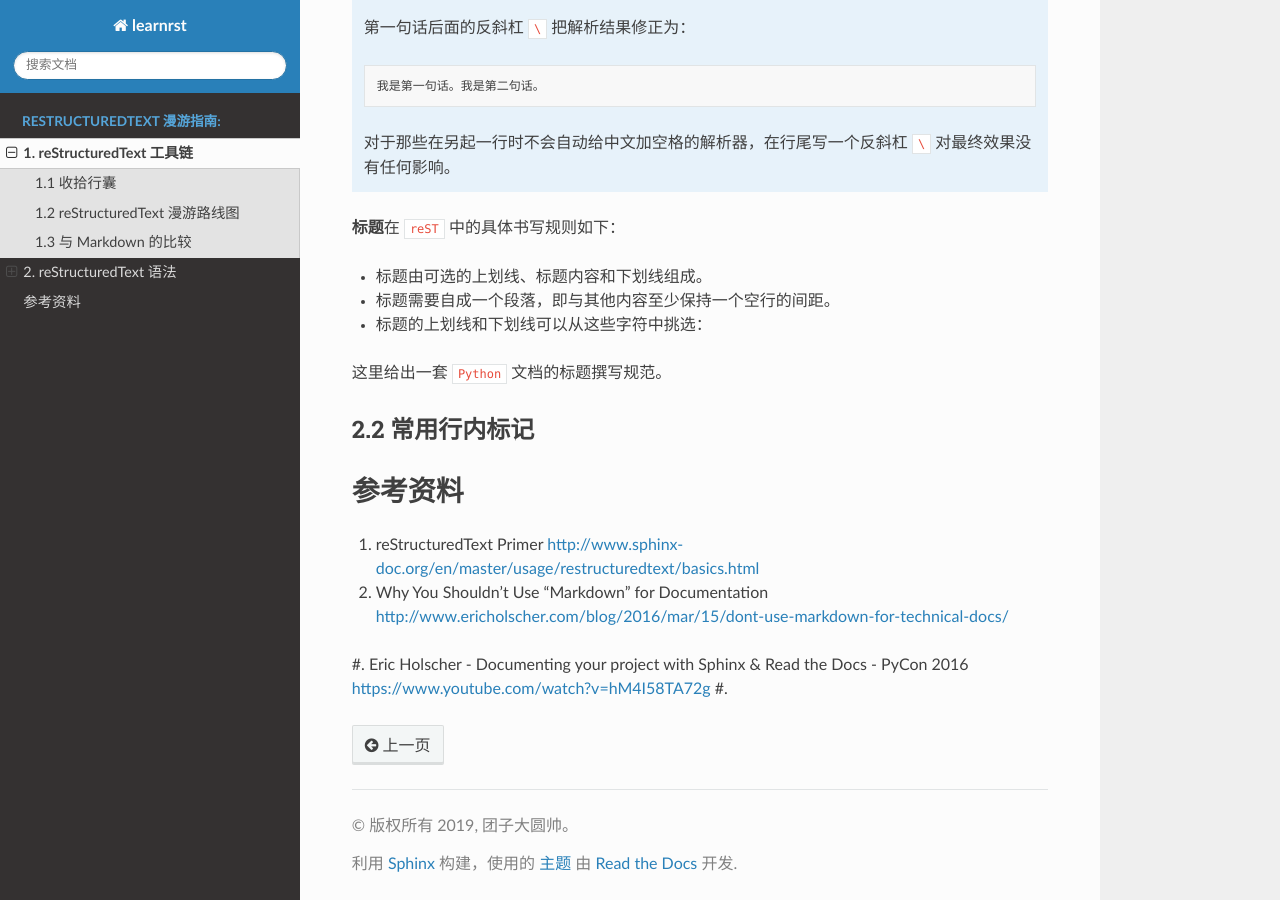
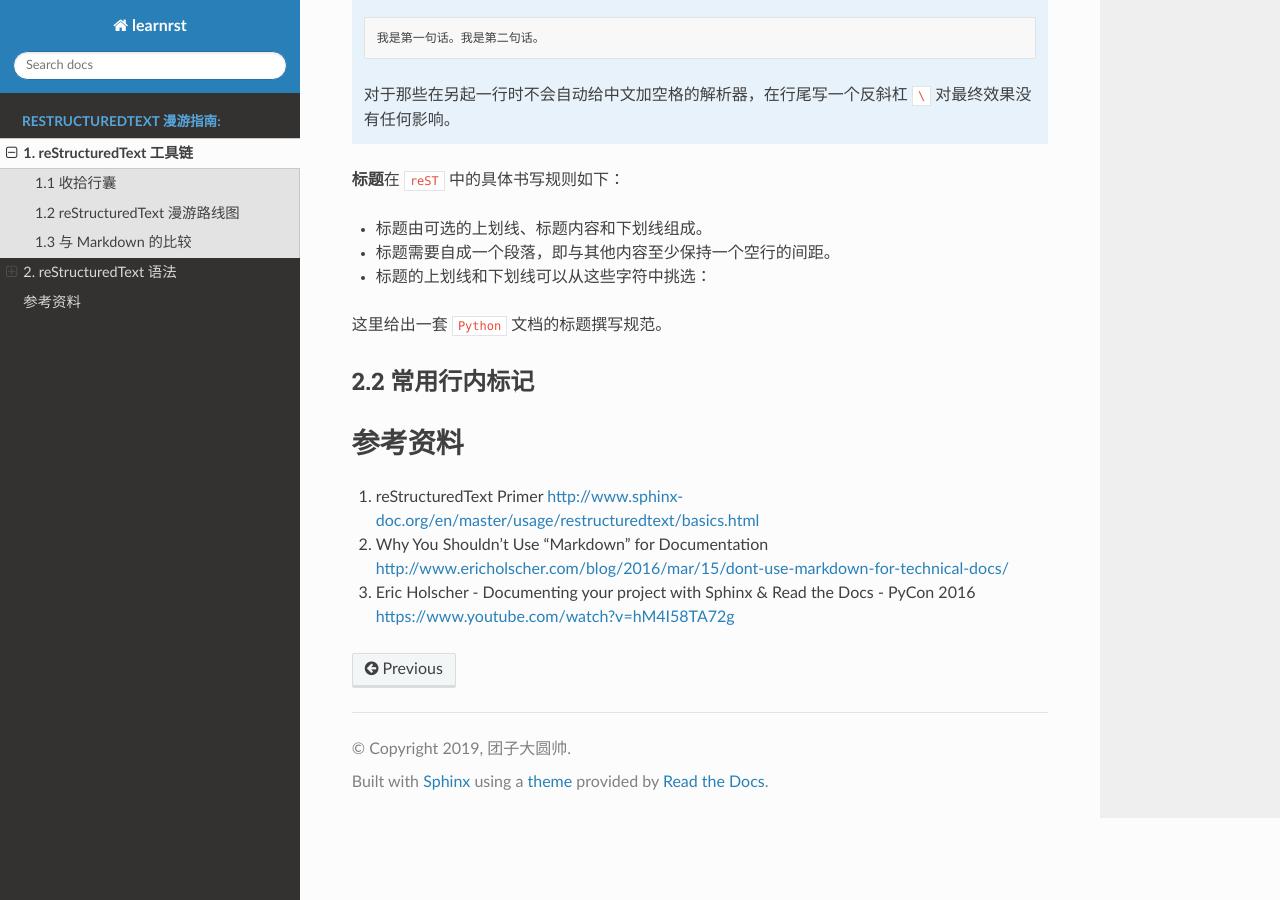
Before and after one commit to jpch89/learnrst, a Sphinx documentation site: the page built from docs/learnrst.rst, in a window 1280 px wide and 900 px high, scrolled down 4558 px. Built offline with Sphinx 7.4.7 and the Read the Docs theme 2.0.0, drawn with Linux system fonts in a browser that asks for light colours; some of the changed lines change nothing that is shown; some of the changed text lies outside the part shown.

Commit message:
try fix pdfTex

```diff
--- a/docs/conf.py
+++ b/docs/conf.py
@@ -41,7 +41,8 @@ templates_path = ['_templates']
 #
 # This is also used if you do content translation via gettext catalogs.
 # Usually you set "language" from the command line for these cases.
-language = 'zh_CN'
+# language = 'zh_CN'
+language = 'en'
 
 # List of patterns, relative to source directory, that match files and
 # directories to ignore when looking for source files.
--- a/docs/learnrst.rst
+++ b/docs/learnrst.rst
@@ -1,5 +1,3 @@
-reStructuredText 漫游指南
-
 ##########################
 1. reStructuredText 工具链
 ##########################
@@ -203,4 +201,3 @@ reStructuredText 漫游指南
 #. reStructuredText Primer http://www.sphinx-doc.org/en/master/usage/restructuredtext/basics.html
 #. Why You Shouldn’t Use “Markdown” for Documentation http://www.ericholscher.com/blog/2016/mar/15/dont-use-markdown-for-technical-docs/
 #. Eric Holscher - Documenting your project with Sphinx & Read the Docs - PyCon 2016 https://www.youtube.com/watch?v=hM4I58TA72g
-#.
```
Also changed, not shown: 13 other files.
